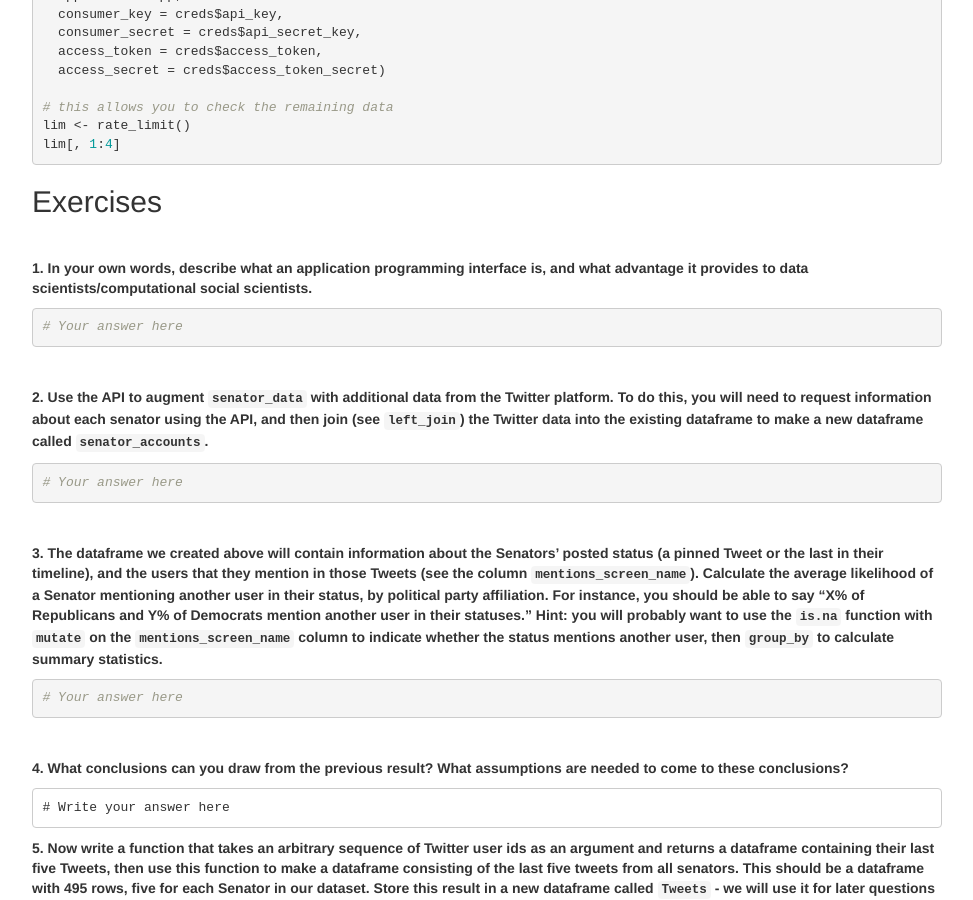
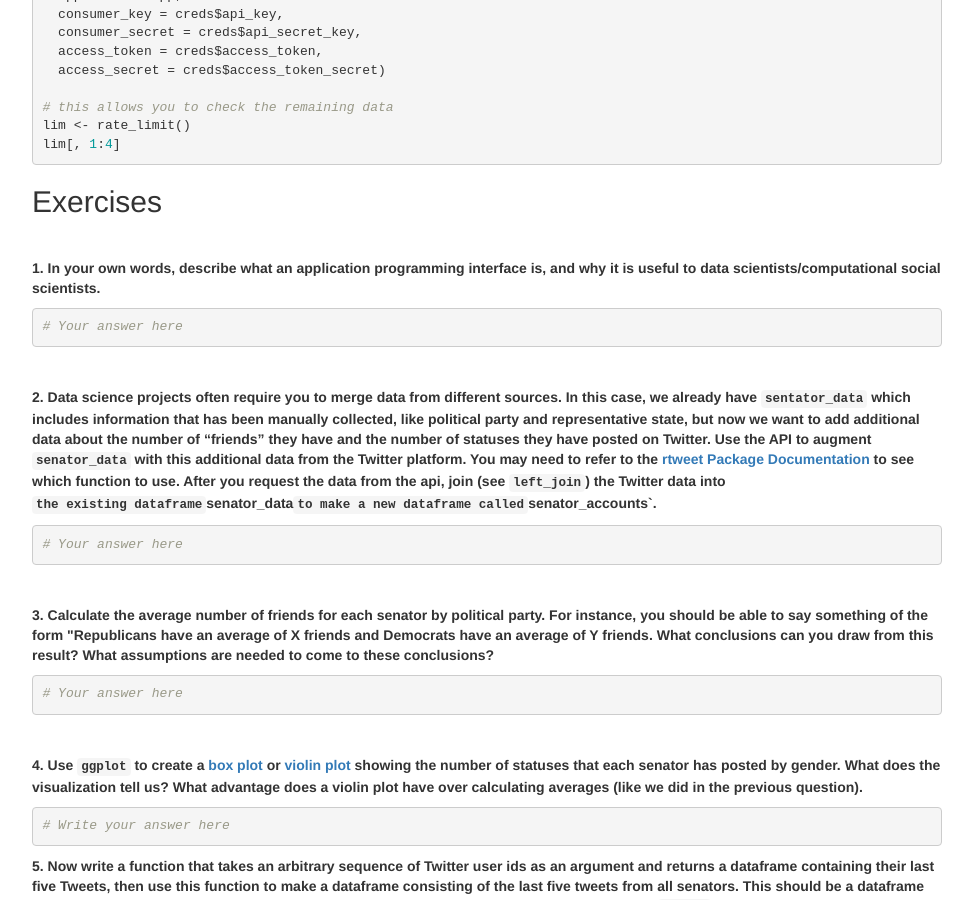
Before and after one commit to dssoc/dssoc.github.io, a Jekyll site: the page assignments/Lab_6.html, which Jekyll copies as it is, in a window 1280 px wide and 900 px high, scrolled down 1341 px. Shown: the whole window, without its empty margins (153-1126 px from the left). Built offline with Jekyll 4.4.1, drawn with Linux system fonts in a browser that asks for light colours; some of the changed text lies outside the part shown.

Commit message:
changed wording

```diff
--- a/assignments/Lab_6.html
+++ b/assignments/Lab_6.html
@@ -384,7 +384,7 @@ summary {
 <p>In this lab, we will practice working with application programming interfaces (APIs). Edit the Lab #6 markdown file (<a href="https://github.com/dssoc/dssoc.github.io/raw/master/assignments/Lab_6.Rmd">link to file</a>) for your submission. Remember to change the “author” field above to your name. <strong>Send the markdown file (.Rmd) to your TA via direct message on Slack.</strong> Be sure to do the required reading!</p>
 <p><strong>Optional reading:</strong></p>
 <ul>
-<li><a href="https://cran.r-project.org/web/packages/rtweet/rtweet.pdf">rtweet R Package Documentation</a></li>
+<li><a href="https://cran.r-project.org/web/packages/rtweet/rtweet.pdf">rtweet Package Documentation</a></li>
 <li><a href="https://medium.com/@rwilliams_bv/apis-d389aa68104f">Intro to APIs</a>, by Beck Williams</li>
 <li><a href="https://medium.com/epfl-extension-school/an-illustrated-introduction-to-apis-10f8000313b9">An Illustrated Introduction to APIs</a>, by Xavier Adam</li>
 <li><a href="https://cran.r-project.org/web/packages/rtweet/vignettes/auth.html">Obtaining and using access tokens for Twitter</a></li>
@@ -444,17 +444,17 @@ lim[, 1:4]</code></pre>
 <div id="exercises" class="section level2">
 <h2>Exercises</h2>
 <p><br /></p>
-<p><strong>1. In your own words, describe what an application programming interface is, and what advantage it provides to data scientists/computational social scientists.</strong></p>
+<p><strong>1. In your own words, describe what an application programming interface is, and why it is useful to data scientists/computational social scientists.</strong></p>
 <pre class="r"><code># Your answer here</code></pre>
 <p><br /></p>
-<p><strong>2. Use the API to augment <code>senator_data</code> with additional data from the Twitter platform. To do this, you will need to request information about each senator using the API, and then join (see <code>left_join</code>) the Twitter data into the existing dataframe to make a new dataframe called <code>senator_accounts</code>.</strong></p>
+<p><strong>2. Data science projects often require you to merge data from different sources. In this case, we already have <code>sentator_data</code> which includes information that has been manually collected, like political party and representative state, but now we want to add additional data about the number of “friends” they have and the number of statuses they have posted on Twitter. Use the API to augment <code>senator_data</code> with this additional data from the Twitter platform. You may need to refer to the <a href="https://cran.r-project.org/web/packages/rtweet/rtweet.pdf">rtweet Package Documentation</a> to see which function to use. After you request the data from the api, join (see <code>left_join</code>) the Twitter data into <code>the existing dataframe</code>senator_data<code>to make a new dataframe called</code>senator_accounts`.</strong></p>
 <pre class="r"><code># Your answer here</code></pre>
 <p><br /></p>
-<p><strong>3. The dataframe we created above will contain information about the Senators’ posted status (a pinned Tweet or the last in their timeline), and the users that they mention in those Tweets (see the column <code>mentions_screen_name</code>). Calculate the average likelihood of a Senator mentioning another user in their status, by political party affiliation. For instance, you should be able to say “X% of Republicans and Y% of Democrats mention another user in their statuses.” Hint: you will probably want to use the <code>is.na</code> function with <code>mutate</code> on the <code>mentions_screen_name</code> column to indicate whether the status mentions another user, then <code>group_by</code> to calculate summary statistics.</strong></p>
+<p><strong>3. Calculate the average number of friends for each senator by political party. For instance, you should be able to say something of the form &quot;Republicans have an average of X friends and Democrats have an average of Y friends. What conclusions can you draw from this result? What assumptions are needed to come to these conclusions?</strong></p>
 <pre class="r"><code># Your answer here</code></pre>
 <p><br /></p>
-<p><strong>4. What conclusions can you draw from the previous result? What assumptions are needed to come to these conclusions?</strong></p>
-<pre><code># Write your answer here</code></pre>
+<p><strong>4. Use <code>ggplot</code> to create a <a href="https://www.r-graph-gallery.com/boxplot.html">box plot</a> or <a href="https://www.r-graph-gallery.com/violin.html">violin plot</a> showing the number of statuses that each senator has posted by gender. What does the visualization tell us? What advantage does a violin plot have over calculating averages (like we did in the previous question).</strong></p>
+<pre class="r"><code># Write your answer here</code></pre>
 <p><strong>5. Now write a function that takes an arbitrary sequence of Twitter user ids as an argument and returns a dataframe containing their last five Tweets, then use this function to make a dataframe consisting of the last five tweets from all senators. This should be a dataframe with 495 rows, five for each Senator in our dataset. Store this result in a new dataframe called <code>Tweets</code> - we will use it for later questions in this lab. Hint: for the function, one approach might be to use a loop to get Tweets from one user at a time, and merge the results into a single dataframe (<code>bind_rows</code> may be useful there).</strong></p>
 <pre class="r"><code># Your answer here</code></pre>
 <p><br /></p>
--- a/assignments/Lab_7.Rmd
+++ b/assignments/Lab_7.Rmd
@@ -6,7 +6,7 @@ output: html_document
 ---
 
 
-In this lab, we will practice modeling data using R. Edit the Lab #7 markdown file ([link to file](https://github.com/dssoc/dssoc.github.io/raw/master/assignments/Lab_7.Rmd)) for your submission. Remember to change the "author" field above to your name. **Send the markdown file (.Rmd) to your TA via direct message on Slack.** Be sure to do the required reading!
+In this lab, we will practice making statistical models of data using R. Throughout the lab we'll be using these models to understand how Spotify calculates their "popularity" scores assigned to each artist. Edit the Lab #7 markdown file ([link to file](https://github.com/dssoc/dssoc.github.io/raw/master/assignments/Lab_7.Rmd)) for your submission. Remember to change the "author" field above to your name. **Send the markdown file (.Rmd) to your TA via direct message on Slack.** Be sure to do the required reading!
 
 **Required reading:**
 
--- a/assignments/Lab_7.html
+++ b/assignments/Lab_7.html
@@ -381,7 +381,7 @@ summary {
 </div>
 
 
-<p>In this lab, we will practice modeling data using R. Edit the Lab #7 markdown file (<a href="https://github.com/dssoc/dssoc.github.io/raw/master/assignments/Lab_7.Rmd">link to file</a>) for your submission. Remember to change the “author” field above to your name. <strong>Send the markdown file (.Rmd) to your TA via direct message on Slack.</strong> Be sure to do the required reading!</p>
+<p>In this lab, we will practice making statistical models of data using R. Throughout the lab we’ll be using these models to understand how Spotify calculates their “popularity” scores assigned to each artist. Edit the Lab #7 markdown file (<a href="https://github.com/dssoc/dssoc.github.io/raw/master/assignments/Lab_7.Rmd">link to file</a>) for your submission. Remember to change the “author” field above to your name. <strong>Send the markdown file (.Rmd) to your TA via direct message on Slack.</strong> Be sure to do the required reading!</p>
 <p><strong>Required reading:</strong></p>
 <ul>
 <li>R for Data Science: <a href="https://r4ds.had.co.nz/model-intro.html">Modeling (Chapters 23-25)</a></li>
```
Also changed, not shown: assignments/Lab_6.Rmd (+5 -6 lines).
